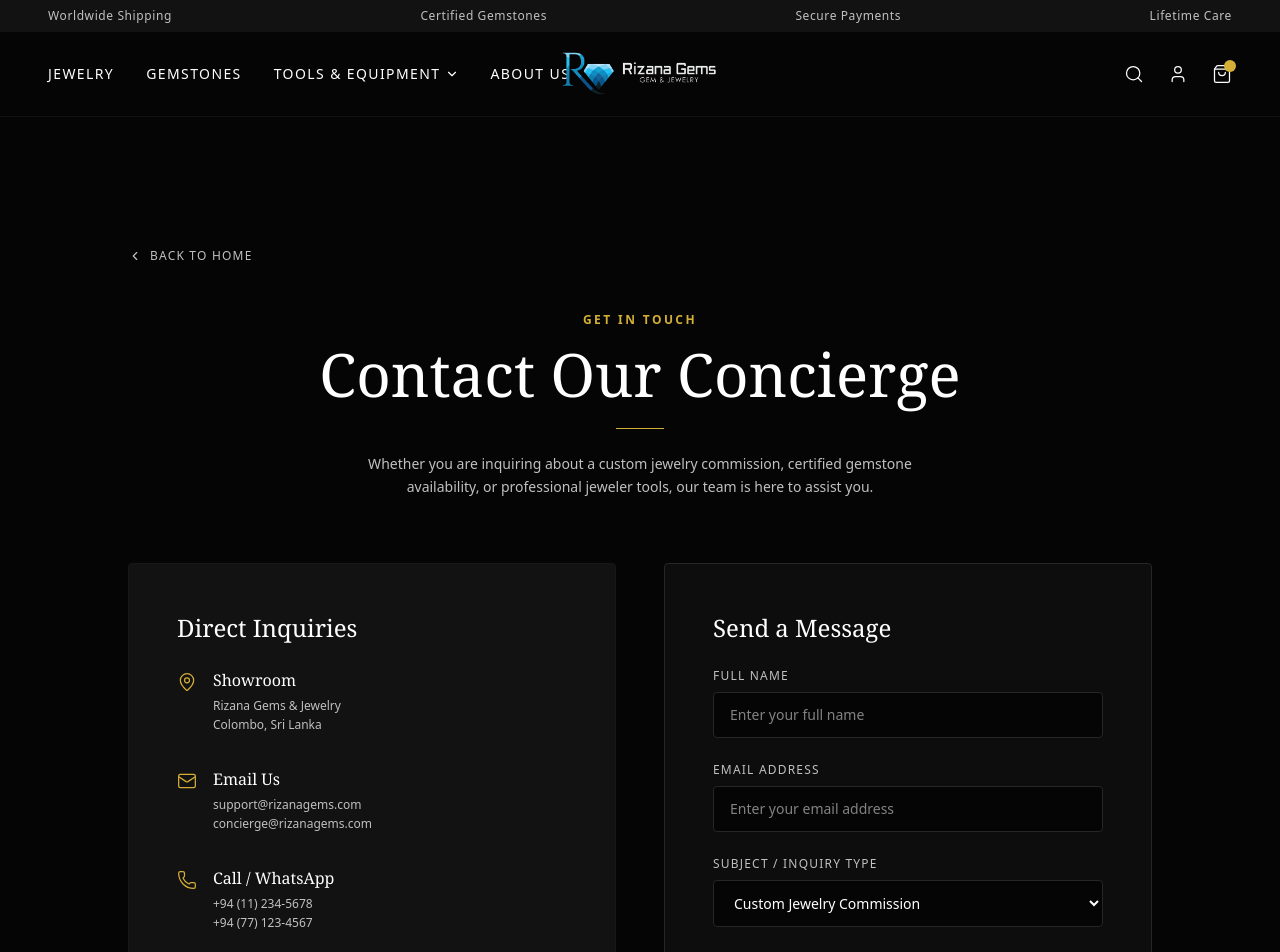
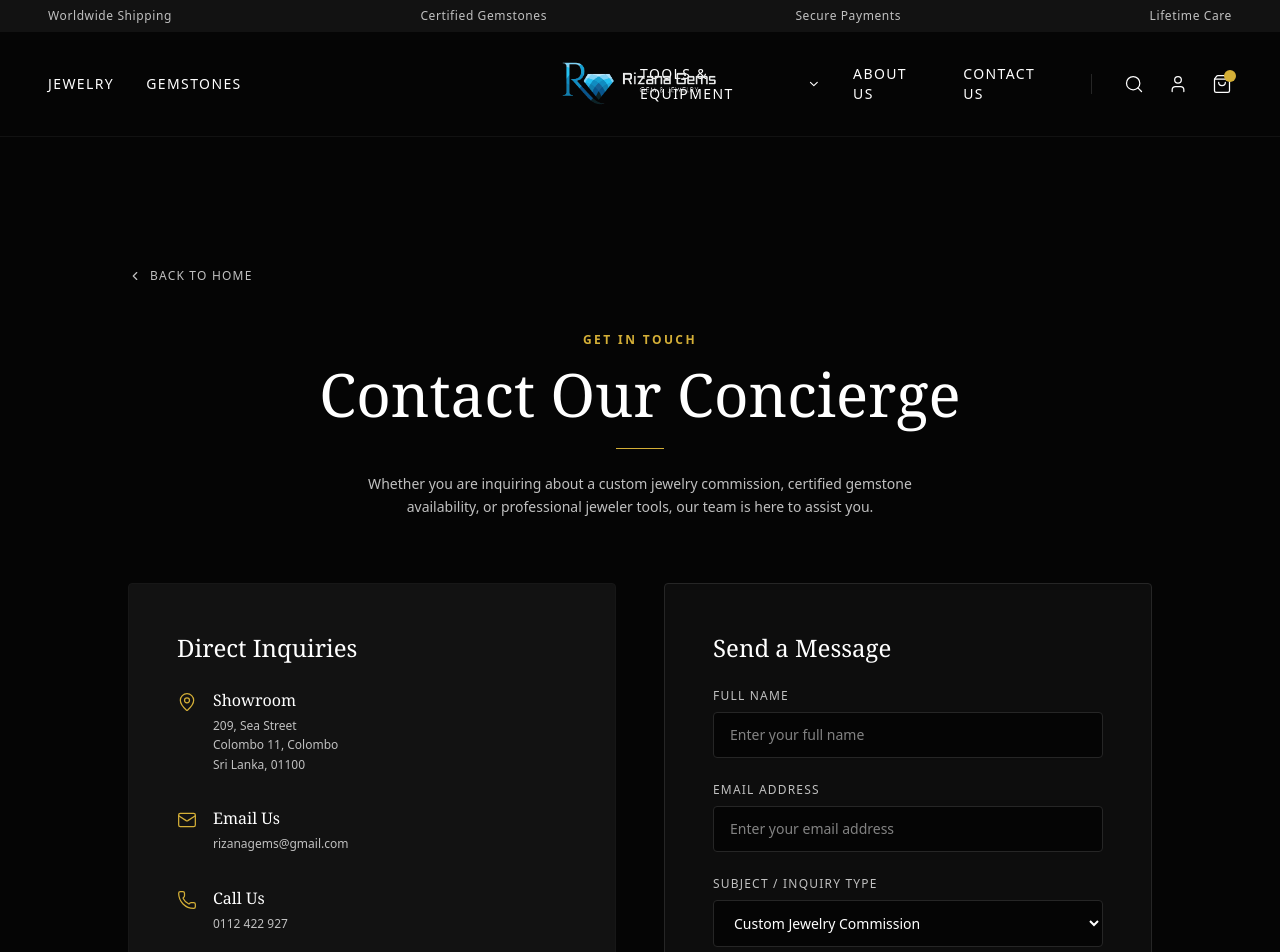
Before and after one commit to rizanagem/rizana-gems, a Next.js app in the folder rizanagemweb/: page /contact in a window 1280 px wide. Shown: the top 952 px of the page. Built offline with nearby package versions, Linux system fonts and the light colour scheme; a web font is replaced by a local one.

Commit message:
contact us page updated

```diff
--- a/rizanagemweb/src/app/contact/page.tsx
+++ b/rizanagemweb/src/app/contact/page.tsx
@@ -38,8 +38,9 @@ export default function ContactPage() {
               <div>
                 <h4 className="font-serif text-white text-base mb-1">Showroom</h4>
                 <p className="font-sans text-brand-silver text-xs leading-relaxed">
-                  Rizana Gems & Jewelry<br />
-                  Colombo, Sri Lanka
+                  209, Sea Street<br />
+                  Colombo 11, Colombo<br />
+                  Sri Lanka, 01100
                 </p>
               </div>
             </div>
@@ -49,8 +50,9 @@ export default function ContactPage() {
               <div>
                 <h4 className="font-serif text-white text-base mb-1">Email Us</h4>
                 <p className="font-sans text-brand-silver text-xs leading-relaxed">
-                  support@rizanagems.com<br />
-                  concierge@rizanagems.com
+                  <a href="mailto:rizanagems@gmail.com" className="hover:text-brand-gold transition-colors">
+                    rizanagems@gmail.com
+                  </a>
                 </p>
               </div>
             </div>
@@ -58,10 +60,11 @@ export default function ContactPage() {
             <div className="flex items-start gap-4">
               <Phone className="text-brand-gold shrink-0 mt-1" size={20} strokeWidth={1.5} />
               <div>
-                <h4 className="font-serif text-white text-base mb-1">Call / WhatsApp</h4>
+                <h4 className="font-serif text-white text-base mb-1">Call Us</h4>
                 <p className="font-sans text-brand-silver text-xs leading-relaxed">
-                  +94 (11) 234-5678<br />
-                  +94 (77) 123-4567
+                  <a href="tel:0112422927" className="hover:text-brand-gold transition-colors">
+                    0112 422 927
+                  </a>
                 </p>
               </div>
             </div>
--- a/rizanagemweb/src/components/Navbar.tsx
+++ b/rizanagemweb/src/components/Navbar.tsx
@@ -1,5 +1,5 @@
 import Link from "next/link";
-import Image from "next/image"; // Added Image import
+import Image from "next/image";
 import { Search, User, ShoppingBag, ChevronDown } from "lucide-react";
 
 const toolsAndEquipment = [
@@ -50,12 +50,31 @@ export default function Navbar() {
       </div>
 
       {/* Main Navigation */}
-      <div className="flex justify-between items-center px-6 md:px-12 py-6 bg-brand-black border-b border-brand-dark">
+      <div className="flex justify-between items-center px-6 md:px-12 py-6 bg-brand-black border-b border-brand-dark relative">
 
         {/* Left: Navigation Links */}
+        <div className="flex-1 flex justify-start">
           <nav className="hidden md:flex space-x-8 text-sm font-medium tracking-widest uppercase items-center">
             <Link href="/categories/jewelry" className="hover:text-brand-gold transition-colors">Jewelry</Link>
             <Link href="/categories/gemstones" className="hover:text-brand-gold transition-colors">Gemstones</Link>
+          </nav>
+        </div>
+
+        {/* Center: Image Logo */}
+        <Link href="/" className="flex items-center justify-center absolute left-1/2 -translate-x-1/2 z-10">
+          <Image
+            src="/logo.png"
+            alt="Rizana Gems"
+            width={160}
+            height={60}
+            className="object-contain h-auto w-32 md:w-40"
+            priority
+          />
+        </Link>
+
+        {/* Right: Navigation Links & Icons */}
+        <div className="flex-1 flex justify-end items-center">
+          <nav className="hidden md:flex space-x-8 text-sm font-medium tracking-widest uppercase items-center">
 
             {/* Tools & Equipment Mega Menu */}
             <div className="relative group py-2">
@@ -63,11 +82,11 @@ export default function Navbar() {
                 Tools & Equipment <ChevronDown size={14} className="group-hover:rotate-180 transition-transform duration-300" />
               </Link>
 
-            {/* Dropdown Container */}
-            <div className="absolute top-full left-0 pt-4 opacity-0 invisible group-hover:opacity-100 group-hover:visible transition-all duration-300 w-[500px]">
+              {/* Dropdown Container - Now anchored to the right side so it doesn't overflow */}
+              <div className="absolute top-full right-0 pt-4 opacity-0 invisible group-hover:opacity-100 group-hover:visible transition-all duration-300 w-[500px]">
                 <div className="bg-brand-black border border-brand-dark shadow-2xl p-6 relative">
                   {/* Scrollable Grid */}
-                <ul className="max-h-[50vh] overflow-y-auto custom-scrollbar grid grid-cols-2 gap-x-6 gap-y-4 pr-4">
+                  <ul className="max-h-[50vh] overflow-y-auto custom-scrollbar grid grid-cols-2 gap-x-6 gap-y-4 pr-4 text-left">
                     {toolsAndEquipment.map((tool, index) => (
                       <li key={index}>
                         <Link
@@ -84,22 +103,11 @@ export default function Navbar() {
             </div>
 
             <Link href="/about" className="hover:text-brand-gold transition-colors">About Us</Link>
+            <Link href="/contact" className="hover:text-brand-gold transition-colors">Contact Us</Link>
           </nav>
 
-        {/* Center: Image Logo */}
-        <Link href="/" className="flex items-center justify-center absolute left-1/2 -translate-x-1/2">
-          <Image
-            src="/logo.png"
-            alt="Rizana Gems"
-            width={160}
-            height={60}
-            className="object-contain h-auto w-32 md:w-40"
-            priority
-          />
-        </Link>
-
-        {/* Right: Icons */}
-        <div className="flex space-x-6 items-center">
+          {/* Icons */}
+          <div className="flex space-x-6 items-center ml-0 md:ml-8 md:pl-8 md:border-l border-neutral-800">
             <button className="hover:text-brand-gold transition-colors">
               <Search size={20} strokeWidth={1.5} />
             </button>
@@ -115,6 +123,7 @@ export default function Navbar() {
               </span>
             </button>
           </div>
+        </div>
 
       </div>
     </header>
```
Lines whose indentation alone changed are shown as unchanged.
